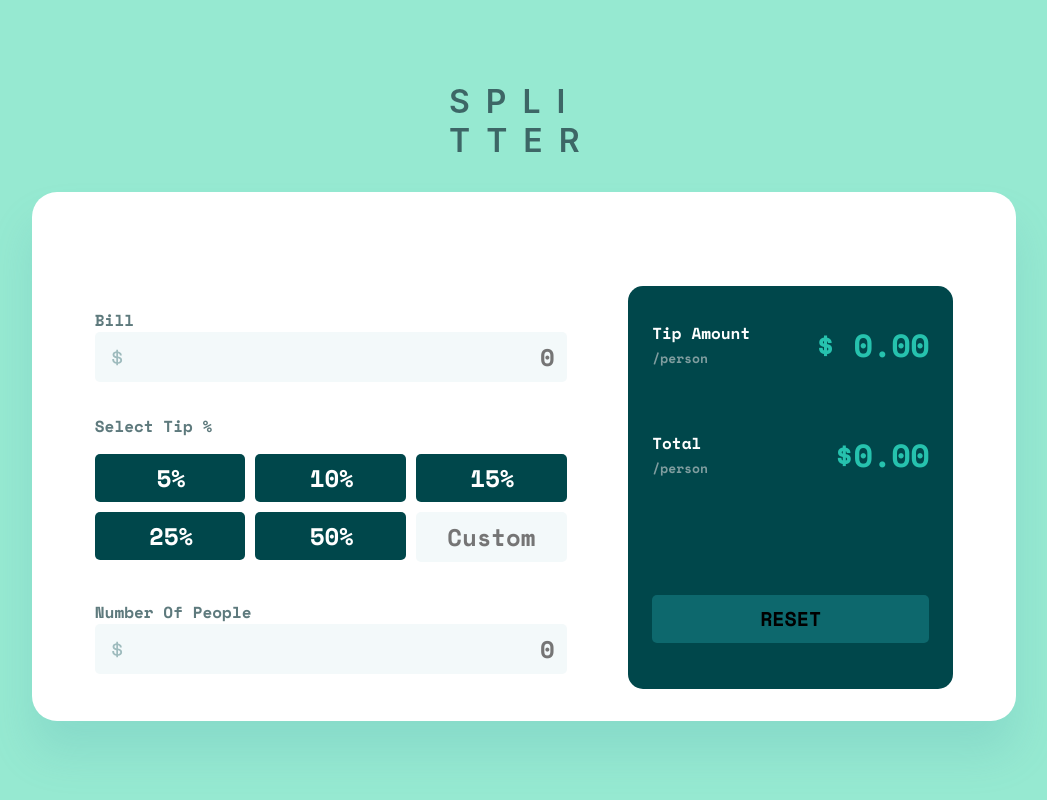
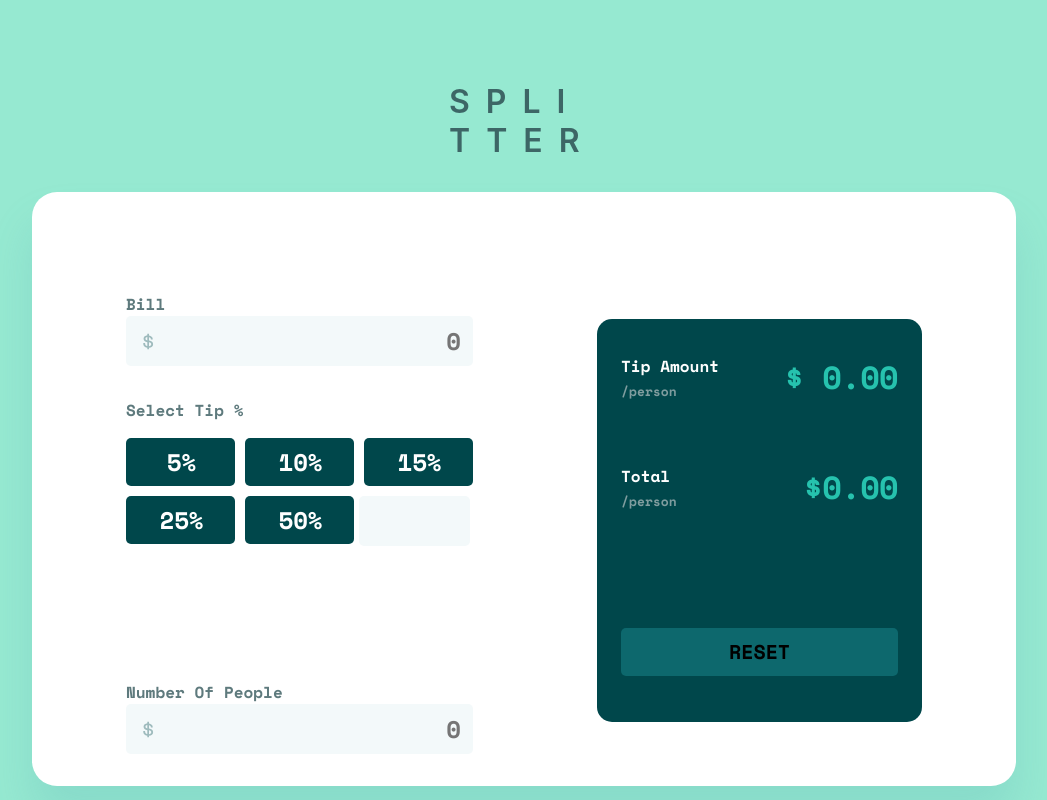
Before and after one commit to mikhita/tip-calculator-react, a React (Create React App) app in the folder tip-calculator/: page / in a window 1280 px wide. Shown: the whole page, without its empty margins (116-1163 px from the left). Built offline with nearby package versions, Linux system fonts and the light colour scheme.

Commit message:
I change some styles and input percent location

```diff
--- a/tip-calculator/src/components/Component.css
+++ b/tip-calculator/src/components/Component.css
@@ -1,5 +1,5 @@
 
-#inputBill{
+#billInput{
     background: #F3F9FA;
     background-image: url(../components/assets/icon-dollar.svg);
     background-repeat: no-repeat;
@@ -16,14 +16,39 @@
     font-weight: 700;
     line-height: 36px;
     letter-spacing: 0px;
-    border: none;
     outline-color:#26C2AE;
+    border-width: 0px;
+    border-style: solid;
+    border-color: #E17052;
 
 }
-#inputBill:hover{
+#billInput:hover{
     cursor: pointer;
     border: 2px solid #26C2AE;
 }
+#percent{
+    width: 146.63px;
+    height: 48px;
+    background: #F3F9FA !important;
+    border-radius: 5px;
+    border: none;
+    outline-color:#26C2AE !important;
+    color: black !important;
+    /* padding: 6px 17px 6px 19px; */
+    font-family: Space Mono;
+    font-size: 24px;
+    font-weight: 700;
+    line-height: 36px;
+    letter-spacing: 0px;
+    text-align: center;
+    position: relative;
+    bottom: 96px;
+    left: 170px;
+}
+#percent:hover{
+    cursor: pointer;
+    border: 1px solid #26C2AE;
+  }
 input::-webkit-outer-spin-button,
         input::-webkit-inner-spin-button {
             -webkit-appearance: none;
@@ -33,9 +58,7 @@ input::-webkit-outer-spin-button,
         input[type=number] {
             -moz-appearance: textfield;
         }
-        .numogp{
-            margin-top: 38px !important;
-        }
+
 .bill{
     font-family: Space Mono;
     font-size: 16px;
@@ -46,7 +69,12 @@ input::-webkit-outer-spin-button,
     margin: 0%;
 }
 @media only screen and (min-width: 950px) {
-    #inputBill{
+    #billInput{
         padding-left: 35px;
     }
+    #percent{
+        width: 107px;
+        left: 233px;
+    }
+
 }
--- a/tip-calculator/src/components/Inputs.js
+++ b/tip-calculator/src/components/Inputs.js
@@ -4,23 +4,24 @@ import styled from 'styled-components';
 
 
 function Inputs(props) {
-
+    console.log(props.error)
   return (
 
     <div className='billInpuDiv'>
             <DivBillError>
         <label className='bill' htmlFor={props.id} style={{margin:"0" , color:" #5E7A7D", }}>{props.text}</label>
         <Ptag>{props.error}</Ptag>
+
             </DivBillError>
             <InputBill   type={props.type}
-                error={Boolean(props.errors)}
+                // error={Boolean(props.errors)}
                 placeholder={props.placeholder}
                 id={props.id}
                 {...props.register(props.label, {
                     valueAsNumber: true,
                     onChange: props.onChange,
                 })}
-            style={{outlineColor:props.errors?"#E17052":"", }}
+            style={{outlineColor:props.error?"#E17052":"", borderWidth:props.error?"2px":"0px", }}
             defaultValue={props.defaultValue || ""}
             />
 
@@ -40,11 +41,7 @@ const Ptag = styled.p`
     line-height: 24px;
     letter-spacing: 0px;
     text-align: right;
-    /* height: 0%; */
     margin: 0%;
-    /* position: relative;
-    bottom: 78px; */
-
 `;
 const DivBillError = styled.div`
     display: flex;
--- a/tip-calculator/src/components/MainDiv.js
+++ b/tip-calculator/src/components/MainDiv.js
@@ -10,6 +10,7 @@ import Inputs from './Inputs.js'
 function MainDiv() {
     const {register, handleSubmit,  formState: { errors, dirtyFields, isDirty } } = useForm({
         criteriaMode: "all",
+        mode: "onChange",
         resolver: yupResolver(schema)
       });
       const onSubmit = data => console.log(data);
@@ -17,12 +18,15 @@ function MainDiv() {
     <MainDivs>
         <WhiteSide>
         <form>
-            <Inputs type="number" id="inputBill" register={register} label="inputBill"
-            placeholder="0" text="Bill" />
+            <Inputs type="number" id="billInput" register={register} label="billInput"
+            placeholder="0" text="Bill" error={errors.billInput && errors.billInput.message }/>
             <SecondP>Select Tip %</SecondP>
+            <PercentDiv>
             <SelectInputs/>
-            <Inputs classname="numogp" type="number" id="inputBill" register={register} label="inputBill"
-            placeholder="0" text="Number Of People" />
+            <Inputs  type="number" id="percent" register={register} label="percent"/>
+            </PercentDiv>
+            <Inputs classname="numogp" type="number" id="billInput" register={register} label="numOfPeople"
+            placeholder="0" text="Number Of People" error={errors.numOfPeople && errors.numOfPeople.message } />
         </form>
         </WhiteSide>
         <GreenSide>
@@ -39,6 +43,18 @@ function MainDiv() {
 
 export default MainDiv
 
+
+const PercentDiv = styled.div`
+    display: grid;
+    grid-template-columns: repeat(1, 1fr);
+    gap: 10px;
+    max-width: 327px;
+
+    @media (min-width: 950px) {
+      grid-template-columns: repeat(1, 1fr);
+      max-width: -webkit-fill-available;
+  }
+`;
 
 
 const MainDivs = styled.div`
--- a/tip-calculator/src/components/SelectInputs.js
+++ b/tip-calculator/src/components/SelectInputs.js
@@ -6,30 +6,19 @@ import styled from 'styled-components'
 function SelectInputs() {
   const [isChoosen, setIsChoosen] = useState();
 
-
-
   const handleClick = (value) => {
     setIsChoosen(value);
   };
-
-
 
   const array = [5,10,15,25,50];
   return (
     <InputsDiv>
     {array.map((item)=>{
-      return <button type='button'  style={{
+      return <button key={item} type='button'  style={{
         backgroundColor: isChoosen===item ? '#9FE8DF' : '',
         color: isChoosen===item ? 'black' : '',
       }} onClick={()=>handleClick(item)}>{item}% </button>
     })}
-
-        <form >
-          <Input type="number" value={isChoosen}  placeholder='Custom' >
-
-
-          </Input >
-        </form>
     </InputsDiv>
   )
 }
@@ -71,24 +60,3 @@ const InputsDiv = styled.div`
     }
 
 `;
-
-const Input = styled.input`
-        width: 146.63px;
-        height: 48px;
-        background: #F3F9FA !important;
-        border-radius: 5px;
-        border: none;
-        outline-color:#26C2AE !important;
-        color: black !important;
-        /* padding: 6px 17px 6px 19px; */
-        font-family: Space Mono;
-        font-size: 24px;
-        font-weight: 700;
-        line-height: 36px;
-        letter-spacing: 0px;
-        text-align: center;
-        &:hover{
-          cursor: pointer;
-          border: 1px solid #26C2AE;
-        }
-`;
--- a/tip-calculator/src/schema.js
+++ b/tip-calculator/src/schema.js
@@ -2,9 +2,9 @@ import * as yup from 'yup';
 
 const schema = yup.object().shape({
     billInput: yup.number().min(1, "can't be less than 1")
-    .max(100000, "can't be more than 100000").required("can't be empty"),
+    .max(100000, "can't be more than 100000").transform((v) => (isNaN(v) ? undefined : v)).required("can't be empty"),
     percent: yup.number().min(1, "can't be less that one")
-    .max(100, "can't be more than 100").required("can't be empty"),
+    .max(100, "can't be more than 100").transform((v) => (isNaN(v) ? undefined : v)).required("can't be empty"),
     numOfPeople:yup.number().min(1, "can't be less that one")
     .max(1000, "can't be more than 1000").integer("must be integer").transform((v) => (isNaN(v) ? undefined : v)).required("can't be empty")
 })
```
